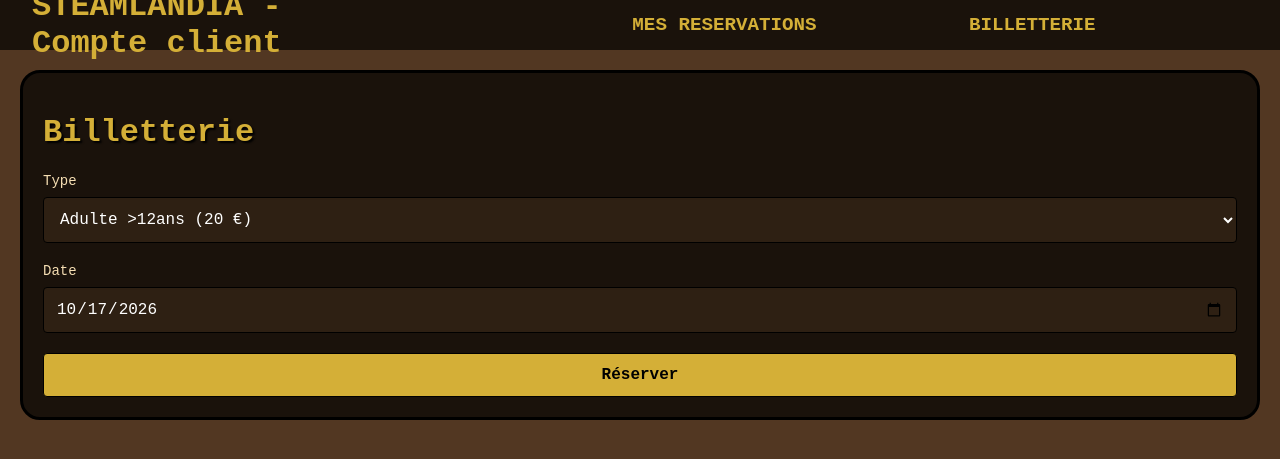
After one commit to L3NNY-0/olympiades-web-2026-paul, a PHP site: page /Views/Client/billetterie.php in a window 1280 px wide. The commit adds this page. Shown: the top 459 px of the page. Run offline with PHP 8.4, Linux system fonts and the light colour scheme; the visitor is signed in with stand-in values (Sample User, id 1).

Commit message:
feat: billetterie

```diff
--- a/Views/Attractions/atelier_dr_victoria.css
+++ b/Views/Attractions/atelier_dr_victoria.css
@@ -26,7 +26,7 @@ body {
         color: #d4af37;
         font-weight: bolder;
         font-size: xx-large;
-        width: 15%;
+        width: 25%;
     }
 }
 
@@ -34,7 +34,7 @@ body {
     display: flex;
     flex-direction: row;
     justify-content: space-between;
-    width: 75%;
+    width: 65%;
 }
 
 .liens_nav {
--- a/Views/Attractions/atelier_dr_victoria.php
+++ b/Views/Attractions/atelier_dr_victoria.php
@@ -14,9 +14,8 @@
         <div id="section_nav">
             <a class="liens_nav" href="../accueil.php">ACCUEIL</a>
             <a class="liens_nav" href="../attractions.php">ATTRACTIONS</a>
-            <a class="liens_nav" href="../horaires.php">HORAIRES</a>
             <a class="liens_nav" href="../tarifs.php">TARIFS</a>
-            <a class="liens_nav" href="#">CONTACT</a>
+            <a class="liens_nav" href="#">COMPTE CLIENT</a>
         </div>
         <!-- <button class="hamburger" id="hamburgerBtn">☰</button> -->
     </nav>
--- a/Views/Attractions/colosse_helios.css
+++ b/Views/Attractions/colosse_helios.css
@@ -26,7 +26,7 @@ body {
         color: #d4af37;
         font-weight: bolder;
         font-size: xx-large;
-        width: 15%;
+        width: 25%;
     }
 }
 
@@ -34,7 +34,7 @@ body {
     display: flex;
     flex-direction: row;
     justify-content: space-between;
-    width: 75%;
+    width: 65%;
 }
 
 .liens_nav {
--- a/Views/Attractions/colosse_helios.php
+++ b/Views/Attractions/colosse_helios.php
@@ -14,9 +14,8 @@
         <div id="section_nav">
             <a class="liens_nav" href="../accueil.php">ACCUEIL</a>
             <a class="liens_nav" href="../attractions.php">ATTRACTIONS</a>
-            <a class="liens_nav" href="../horaires.php">HORAIRES</a>
             <a class="liens_nav" href="../tarifs.php">TARIFS</a>
-            <a class="liens_nav" href="#">CONTACT</a>
+            <a class="liens_nav" href="#">COMPTE CLIENT</a>
         </div>
         <!-- <button class="hamburger" id="hamburgerBtn">☰</button> -->
     </nav>
--- a/Views/Attractions/grande_parade.css
+++ b/Views/Attractions/grande_parade.css
@@ -26,7 +26,7 @@ body {
         color: #d4af37;
         font-weight: bolder;
         font-size: xx-large;
-        width: 15%;
+        width: 25%;
     }
 }
 
@@ -34,7 +34,7 @@ body {
     display: flex;
     flex-direction: row;
     justify-content: space-between;
-    width: 75%;
+    width: 65%;
 }
 
 .liens_nav {
--- a/Views/Attractions/grande_parade.php
+++ b/Views/Attractions/grande_parade.php
@@ -14,7 +14,6 @@
         <div id="section_nav">
             <a class="liens_nav" href="../accueil.php">ACCUEIL</a>
             <a class="liens_nav" href="../attractions.php">ATTRACTIONS</a>
-            <a class="liens_nav" href="../horaires.php">HORAIRES</a>
             <a class="liens_nav" href="../tarifs.php">TARIFS</a>
             <a class="liens_nav" href="../Client/connexion.php">COMPTE CLIENT</a>
         </div>
--- a/Views/Attractions/voyage_mondes.css
+++ b/Views/Attractions/voyage_mondes.css
@@ -26,7 +26,7 @@ body {
         color: #d4af37;
         font-weight: bolder;
         font-size: xx-large;
-        width: 15%;
+        width: 25%;
     }
 }
 
@@ -34,7 +34,7 @@ body {
     display: flex;
     flex-direction: row;
     justify-content: space-between;
-    width: 75%;
+    width: 65%;
 }
 
 .liens_nav {
--- a/Views/Attractions/voyage_mondes.php
+++ b/Views/Attractions/voyage_mondes.php
@@ -14,9 +14,8 @@
         <div id="section_nav">
             <a class="liens_nav" href="../accueil.php">ACCUEIL</a>
             <a class="liens_nav" href="../attractions.php">ATTRACTIONS</a>
-            <a class="liens_nav" href="../horaires.php">HORAIRES</a>
             <a class="liens_nav" href="../tarifs.php">TARIFS</a>
-            <a class="liens_nav" href="#">CONTACT</a>
+            <a class="liens_nav" href="#">COMPTE CLIENT</a>
         </div>
         <!-- <button class="hamburger" id="hamburgerBtn">☰</button> -->
     </nav>
--- /dev/null
+++ b/Views/Client/billetterie.css
@@ -0,0 +1,158 @@
+* {
+    font-family: 'Courier New', Courier, monospace;
+}
+
+@keyframes fadeIn {
+  from {
+    opacity: 0;
+  }
+  to {
+    opacity: 1;
+  }
+}
+
+body {
+    background-color: #523722;
+    margin: 0;
+    padding: 20px;
+}
+
+/* BARRE DE NAVIGATION */
+#mainNav {
+    left: 0;
+    top: 0;
+    right: 0;
+    position: fixed;
+    display: flex;
+    background-color: #1a120b;
+    flex-direction: row;
+    justify-content: space-around;
+    align-items: center;
+    width: 100%;
+    height: 50px;
+    z-index: 5;
+
+    & p {
+        color: #d4af37;
+        font-weight: bolder;
+        font-size: xx-large;
+        width: 30%;
+    }
+}
+
+#section_nav {
+    display: flex;
+    flex-direction: row;
+    justify-content: space-evenly;
+    width: 60%;
+}
+
+.liens_nav {
+    text-decoration: none;
+    color: #d4af37;
+    font-weight: bolder;
+    font-size: larger;
+
+    &:hover {
+        color: #705d1c;
+    }
+}
+
+.titres {
+    color: #d4af37;
+    text-shadow: 2px 2px 2px black;
+}
+
+.univers {
+    margin-top: 50px;
+    background-color: #1a120b;
+    border-width: 5px;
+    border: solid black;
+    border-radius: 20px;
+    padding: 20px;
+}
+
+.attraction {
+    display: flex;
+    justify-content: space-between;
+    height: 200px;
+    margin-top: 10px;
+    background-color: #2e2013;
+    border: solid black 1px;
+    border-radius: 15px;
+    padding: 10px;
+    animation: fadeIn 2s ease;
+
+    & img {
+        border: solid black 1px;
+        border-radius: 5px;
+    }
+}
+
+p {
+    color: wheat;
+}
+
+.img_attractions {
+    height: 200px;
+    width: auto;
+}
+
+.form-group {
+    margin-bottom: 20px;
+}
+
+.form-group label {
+    display: block;
+    margin-bottom: 8px;
+    color: wheat;
+    font-size: 14px;
+}
+
+.form-group input {
+    width: 100%;
+    padding: 12px;
+    background-color: #2e2013;
+    border: 1px solid black;
+    border-radius: 4px;
+    color: #fff;
+    font-size: 16px;
+    box-sizing: border-box;
+}
+
+.form-group select {
+    width: 100%;
+    padding: 12px;
+    background-color: #2e2013;
+    border: 1px solid black;
+    border-radius: 4px;
+    color: #fff;
+    font-size: 16px;
+    box-sizing: border-box;
+}
+
+.form-group input:focus {
+    outline: none;
+    border-color: #f0a500;
+}
+
+.submit-btn {
+    width: 100%;
+    padding: 12px;
+    background-color: #d4af37;
+    border: solid black 1px;
+    border-radius: 4px;
+    color: black;
+    font-size: 16px;
+    font-weight: bold;
+    cursor: pointer;
+    transition: background-color 0.3s;
+}
+
+.submit-btn:hover {
+    background-color: #705d1c;
+}
+
+#result {
+    margin: 200px;
+}
--- /dev/null
+++ b/Views/Client/billetterie.php
@@ -0,0 +1,98 @@
+<?php
+
+session_start();
+
+if (empty($_SESSION['connection']) || $_SESSION['connection'] !== true) {
+    header('Location: connexion.php');
+    exit;
+}
+if ($_SERVER['REQUEST_METHOD'] === 'POST') {
+    try {
+        $db = new PDO("mysql:host=localhost;dbname=olympiade", "visiteur", "visiteur");
+
+        $type = 1;
+        $prix = 20;
+        $id = $_SESSION['id'];
+        $date = $_POST['date'];
+        switch ($_POST['type']) {
+            case 'Adulte >12ans (20 €)':
+                $statut = 1;
+                $prix = 20;
+                break;
+
+            case 'Enfant >3ans (15 €)':
+                $type = 2;
+                $prix = 15;
+                break;
+
+            case 'Junior <3ans (Gratuit)':
+                $type = 3;
+                $prix = 0;
+                break;
+        }
+
+        echo "<p id='result'>INSERT INTO billet (type, prix, user_id, date_util) VALUES (" . $type . ", " . $prix . " , " . $id . ", " . $date . ");</p>";
+        // $stmt = $db->prepare("INSERT INTO billet (type, prix, user_id, date_util) VALUES (:type, :prix, :user_id, :date_util);");
+        // $stmt->bindParam(':type', $type, PDO::PARAM_INT);
+        // $stmt->bindParam(':prix', $prix, PDO::PARAM_INT);
+        // $stmt->bindParam(':user_id', $id, PDO::PARAM_INT);
+        // $stmt->bindParam(':date_util', $date, PDO::PARAM_STR);
+        // $stmt->execute();
+
+        // header('Location: ajout.php');
+        // exit;
+    } catch (PDOException $e) {
+    }
+}
+
+$pseudo = '';
+$dateJour = date('Y-m-d');
+
+include("../../Models/database.php")
+
+?>
+
+<!DOCTYPE html>
+<html lang="fr">
+
+<head>
+    <meta charset="UTF-8">
+    <title>STEAMLANDIA - Compte client</title>
+    <link rel="stylesheet" href="billetterie.css">
+</head>
+
+<body>
+    <nav id="mainNav">
+        <p class="liens_nav">STEAMLANDIA - Compte client</p>
+        <div id="section_nav">
+            <a class="liens_nav" href="accueil_client.php">MES RESERVATIONS</a>
+            <a class="liens_nav" href="#">BILLETTERIE</a>
+        </div>
+        <!-- <button class="hamburger" id="hamburgerBtn">☰</button> -->
+    </nav>
+
+    <div class="univers">
+        <h1 class="titres">Billetterie</h1>
+
+        <form method="POST" action="billetterie.php" enctype="multipart/form-data">
+            <div class="form-group">
+                <label for="type">Type</label>
+                <select name="type" required>
+                    <option>Adulte >12ans (20 €)</option>
+                    <option>Enfant >3ans (15 €)</option>
+                    <option>Junior <3ans (Gratuit)</option>
+                </select>
+            </div>
+
+            <div class="form-group">
+                <label for="date">Date</label>
+                <input type="date" name="date" value="<?php echo $dateJour ?>" min="<?php echo $dateJour ?>" required>
+            </div>
+
+            <button type="submit" class="submit-btn">Réserver</button>
+        </form>
+
+    </div>
+</body>
+
+</html>
--- a/Views/Client/connexion.php
+++ b/Views/Client/connexion.php
@@ -19,6 +19,8 @@ if ($_SERVER['REQUEST_METHOD'] === 'POST') {
         if ($user && password_verify($_POST['password'], $user[2])) {
             session_regenerate_id(true);
             $_SESSION['connection'] = true;
+            $_SESSION['id'] = $user[0];
+            $_SESSION['email'] = $user[1];
             $_SESSION['password'] = $_POST['password'];
 
             if (!is_null($user[3]) && !is_null($user[4])) {
@@ -26,7 +28,7 @@ if ($_SERVER['REQUEST_METHOD'] === 'POST') {
                 $_SESSION['prenom'] = $user[4];
             }
 
-            header('Location: accueil.php');
+            header('Location: accueil_client.php');
             exit;
         } else {
             $error = 'Identifiants incorrects.';
```
Also changed, not shown: Views/Client/accueil_client.css (+90 -0 lines), Views/Client/accueil_client.php (+61 -0 lines).
